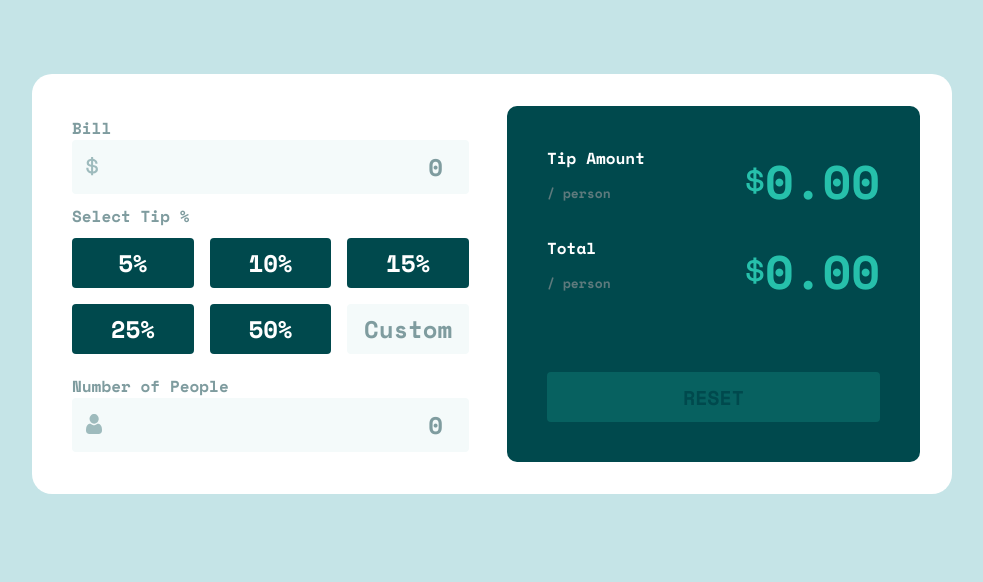
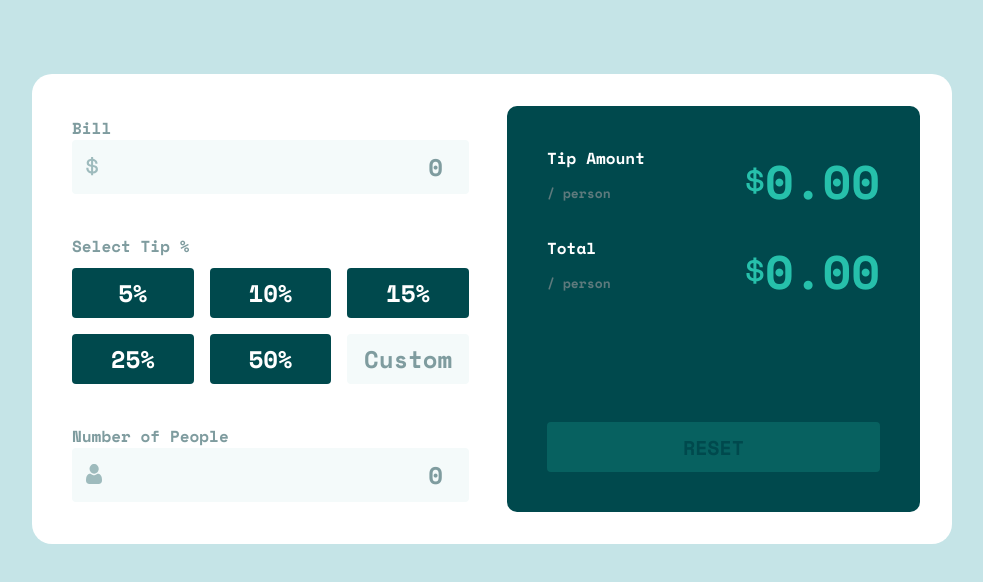
Before and after one commit to GooTaLK/FM_Tip-calculator-app, a website built with Vite: page index.html in a window 1280 px wide. Shown: the part 166-748 px from the top of the page, without its empty margins (148-1131 px from the left). Built offline with nearby package versions, Linux system fonts and the light colour scheme.

Commit message:
Fix: Adjust margin of selectTip

```diff
--- a/styles/components/selectTip.css
+++ b/styles/components/selectTip.css
@@ -1,5 +1,5 @@
 .selectTip-group {
-  margin-bottom: 20px;
+  margin-block: 40px;
 
   & label {
     display: block;
```
